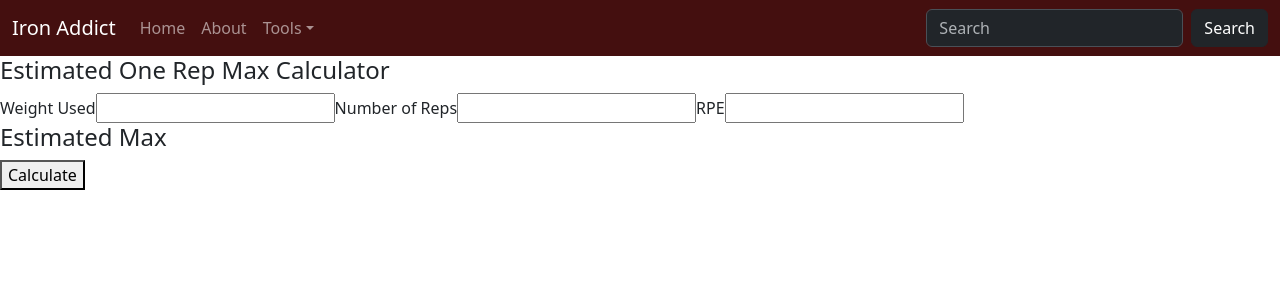
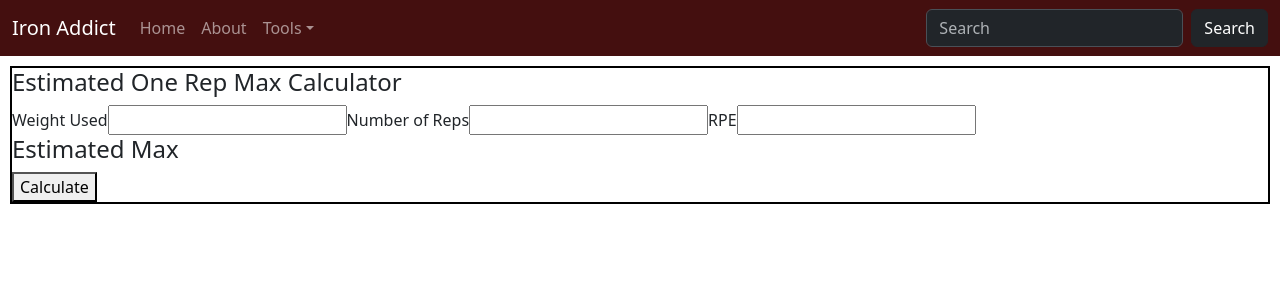
Before and after one commit to SVinnik99/iron-addict, a React (Create React App) app in the folder front-end/: page /calculators in a window 1280 px wide. Shown: the top 300 px of the page. Built offline with nearby package versions, Linux system fonts and the light colour scheme.

Commit message:
working on styling calculator form

```diff
--- /dev/null
+++ b/front-end/src/components/Calculators/index.css
@@ -0,0 +1,7 @@
+.form-box {
+    box-sizing: border-box;
+    margin: 10px 10px 10px 10px;
+    padding: 0;
+    border: 2px solid black;
+    display: block;
+  }
--- a/front-end/src/components/Calculators/index.js
+++ b/front-end/src/components/Calculators/index.js
@@ -1,5 +1,5 @@
 import React, { useState } from "react";
-
+import "./index.css";
 
 function Calculators() {
   const initialFormData = {
@@ -33,7 +33,8 @@ function Calculators() {
 
   return (
     <>
-      <h4>Estimated One Rep Max Calculator</h4>
+      <div className="form-box">
+        <h4 className="form-title">Estimated One Rep Max Calculator</h4>
         <form onSubmit={handleSubmit}>
           <label>Weight Used</label>
           <input
@@ -58,6 +59,7 @@ function Calculators() {
 
           <button type="submit">Calculate</button>
         </form>
+      </div>
     </>
   );
 }
```
Lines whose indentation alone changed are shown as unchanged.
